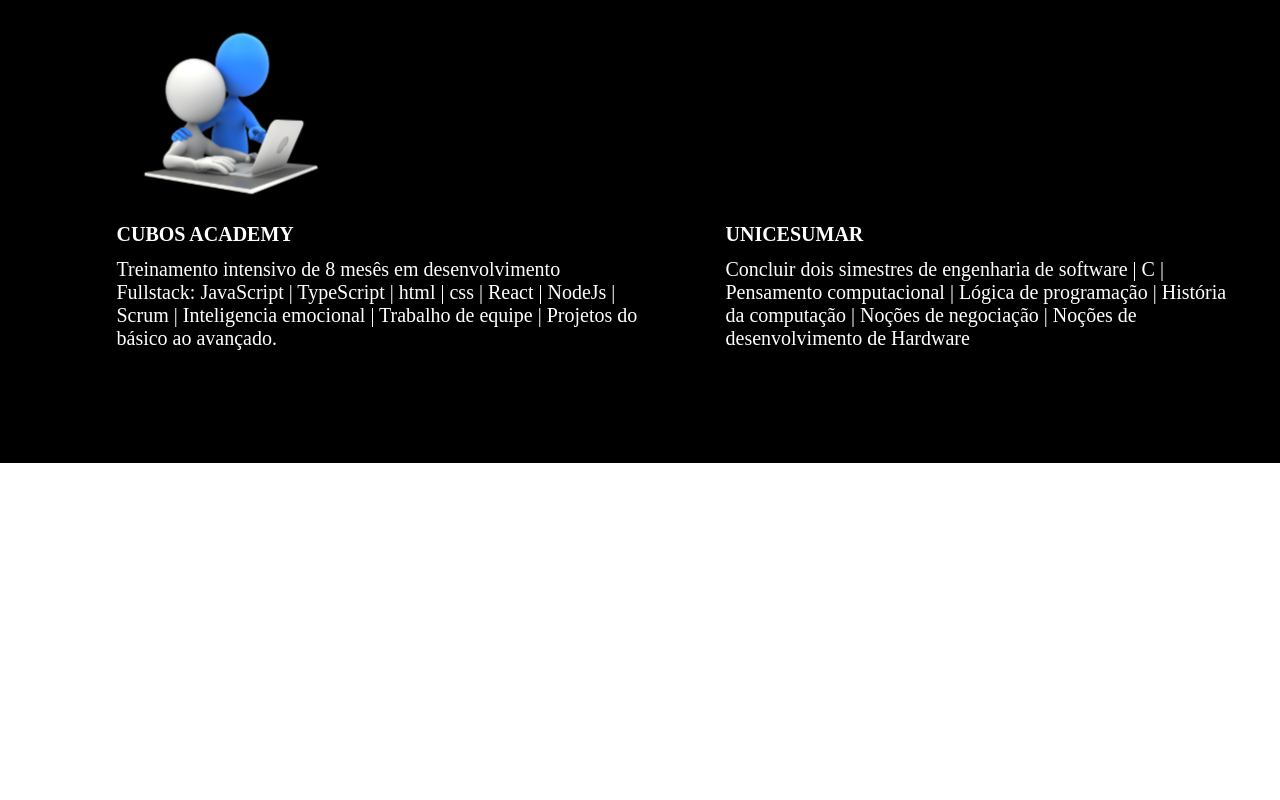
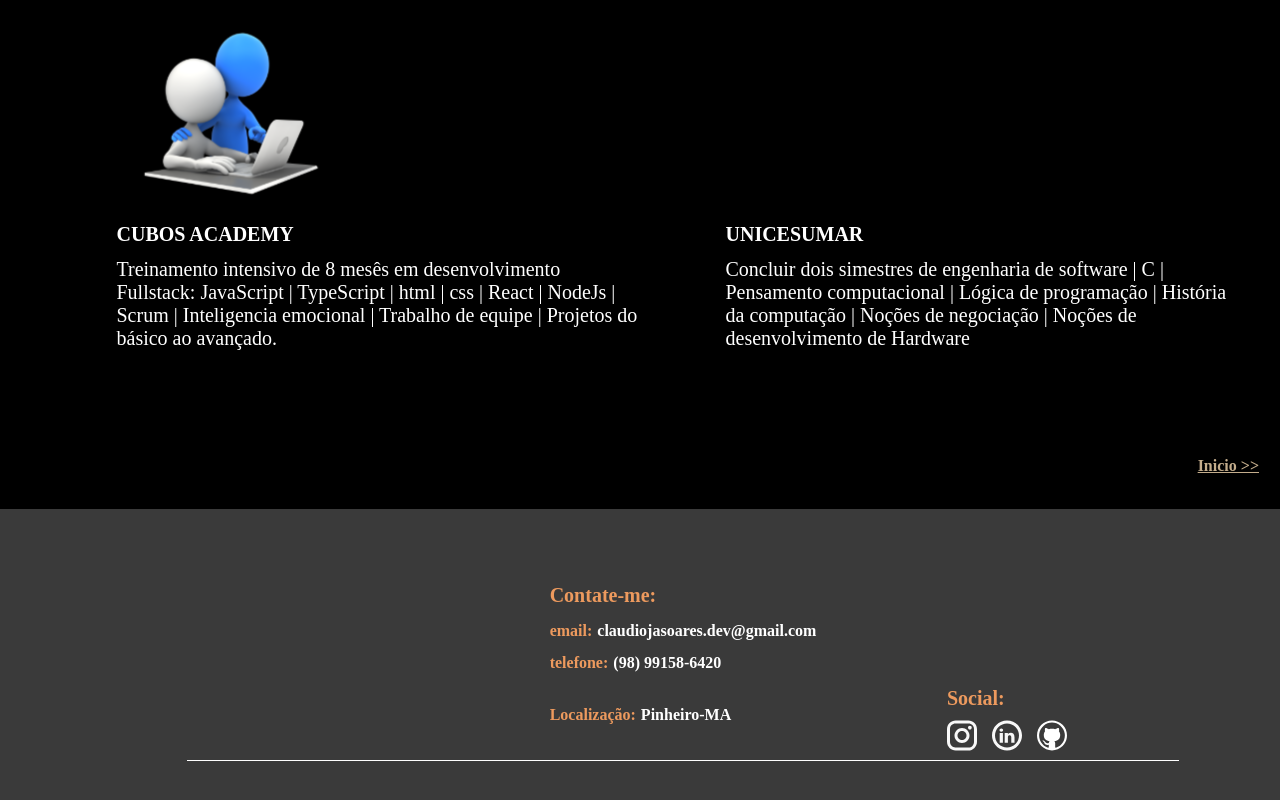
Before and after one commit to claudioares/my_personal_page, a React (Vite) app: page / in a window 1280 px wide. Shown: the part 2310-3110 px from the top of the page. Before the commit the page ends 2773 px from the top, so only its background shows below. Built offline with nearby package versions, Linux system fonts and the light colour scheme.

Commit message:
add componente de footer e botão de inicio

```diff
--- a/src/Page/index.jsx
+++ b/src/Page/index.jsx
@@ -1,6 +1,7 @@
 import './styles.css'
 import Header from '../components/Header'
 import Main from '../components/Main'
+import Footer from '../components/Footer'
 
 function App() {
 
@@ -9,7 +10,9 @@
       <Header />
       <div className='body_page'>
           <Main />
+          <span className='span_page_init'>Inicio &#62;&#62;</span>
       </div>
+      <Footer />
     </div>
   )
 }
--- a/src/Page/styles.css
+++ b/src/Page/styles.css
@@ -1,14 +1,35 @@
 .container_page{
     display: flex;
     flex-direction: column;
-    height: 277.3rem;
+    min-height: 100vh;
     min-height: 100vh;
 
     padding-top: 3.1rem;
     background-color: #000000;
 }
 .body_page{
+    position: relative;
     display: flex;
     flex-direction: column;
     align-items: center;
 }
+.span_page_init{
+    position: absolute;
+
+    bottom: -15rem;
+    right: 10.7rem;
+
+    font-family: 'Jost';
+    font-style: normal;
+    font-weight: 700;
+    font-size: 1.6rem;
+    line-height: 2.3rem;
+    text-decoration-line: underline;
+
+    color: #C4AD8C;
+
+    cursor: pointer;
+}
+.span_page_init:hover{
+    color: #ffffff;
+}
--- /dev/null
+++ b/src/components/Footer/index.jsx
@@ -0,0 +1,35 @@
+import './styles.css';
+import social_redes from '../../assets/imagens/footer/social_redes.svg';
+
+function Footer () {
+    return(
+        <footer className='container_footer'>
+            <div className='content_footer'>
+                <div className='left'>
+                    <strong>Contate-me:</strong>
+                    <span>
+                        <p>email:</p>
+                        <p>claudiojasoares.dev@gmail.com</p>
+                    </span>
+
+                    <span>
+                        <p>telefone:</p>
+                        <p>&#40;98&#41; 99158-6420</p>
+                    </span>
+
+                    <span>
+                        <p>Localização:</p>
+                        <p>Pinheiro-MA</p>
+                    </span>
+                </div>
+                <div className='rigth'>
+                    <span>Social:</span>
+                    <img src={social_redes} alt="icones de redes sociais" />
+                </div>
+
+            </div>
+        </footer>
+    )
+}
+
+export default Footer;
--- /dev/null
+++ b/src/components/Footer/styles.css
@@ -0,0 +1,75 @@
+.container_footer{
+    display: flex;
+    flex-direction: column;
+    align-items: center;
+    justify-content: center;
+
+    width: 100%;
+    height: 32.3rem;
+
+    margin-top: 18.2rem;
+
+    background-color: #3A3A3A;
+}
+.content_footer{
+    position: relative;
+    display: flex;
+    justify-content: space-around;
+    height: 18.0rem;
+    width: 99.2rem;
+    border-bottom: 0.1rem solid #FFFFFF;
+}
+.left{
+    display: flex;
+    flex-direction: column;
+
+    gap: 0.9rem;
+    height: 100%;
+
+    color: #FFFFFF;
+}
+.left strong{
+    font-family: 'Jost';
+    font-style: normal;
+    font-weight: 700;
+    font-size: 2rem;
+    line-height: 2.9rem;
+
+    color: #ED9A5E;
+}
+.left span {
+    display: flex;
+
+    gap: 0.5rem;
+
+    font-family: 'Jost';
+    font-style: normal;
+    font-weight: 700;
+    font-size: 1.6rem;
+    line-height: 2.3rem;
+}
+.left span:last-child{
+    margin-top: 2rem;
+}
+.left span p:first-child{
+    color: #ED9A5E;
+}
+.rigth{
+    position: absolute;
+    display: flex;
+    flex-direction: column;
+
+    bottom: 0.9rem;
+    right: 11.2rem;
+    gap: 1.0rem;
+    width: 120px;
+    height: 63.45px;
+
+    font-family: 'Jost';
+    font-style: normal;
+    font-weight: 700;
+    font-size: 2rem;
+    line-height: 2.3rem;
+
+    color: #ED9A5E;
+}
```
Also changed, not shown: src/components/exemple/index.jsx (deleted, +0 -11 lines), src/components/exemple/styles.css (deleted).
